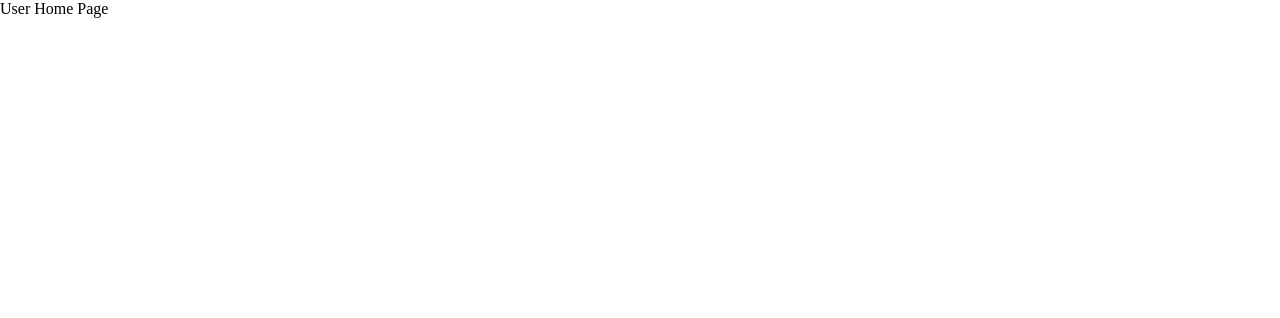
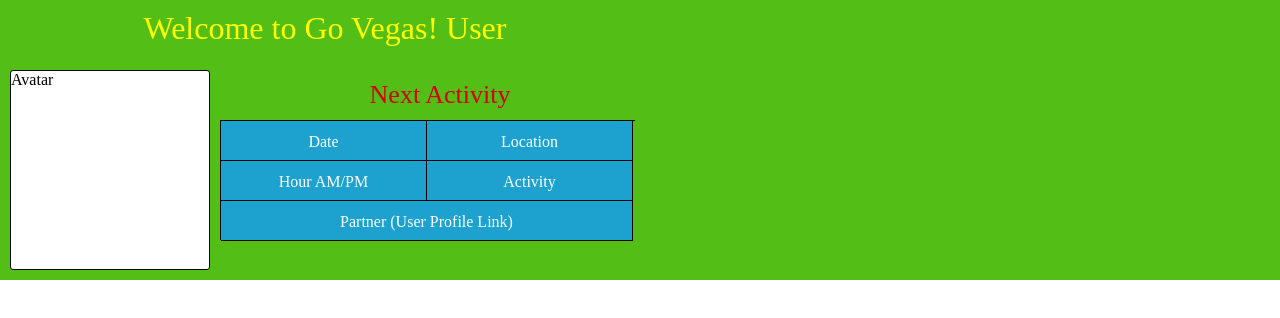
Before and after one commit to JonathanCass/finalproject, a React (Create React App) app in the folder client/: page /UserHomePage in a window 1280 px wide. Shown: the top 318 px of the page. Built offline with nearby package versions, Linux system fonts and the light colour scheme.

Commit message:
strted user home page

```diff
--- a/client/src/components/App.js
+++ b/client/src/components/App.js
@@ -21,8 +21,8 @@ class App extends Component {
     	<Router>
 		    <div>
 		      	  <Route exact={true} path='/' component={Home} /> {/*Greeting Page with Logo and Login / Sign Up*/}
-							<Route path='/UserProfile/' component={UserProfile} />        {/*Where Availability results are displayed*/}
-            	<Route path='/CreateUser/' component={CreateUser} />      {/*Where Availability Is Set*/}
+							<Route path='/UserProfile/' component={UserProfile} />        {/*Where Availability results are displayed, User info and availability settings are made here as well*/}
+            	<Route path='/CreateUser/' component={CreateUser} />      {/*Initial Profile Construction*/}
           		<Route path='/ParkView' component={ParkView} />   {/*Create Event Listings here*/}
               <Route path='/UserHomePage' component={UserHomePage} />
 		    </div>
--- a/client/src/components/UserHomePage.js
+++ b/client/src/components/UserHomePage.js
@@ -1,4 +1,75 @@
 import React from 'react'
+
+const styles={
+    userHomeContainer:{
+        width: 1300,
+        background: '#53BE16'
+    },
+    header:{
+        width: 650,
+        fontSize: 32,
+        color: '#FFFF00',
+        textAlign: 'center',
+        height: 40,
+        paddingTop: 10,
+        marginBottom: 20
+    },
+    userMain:{
+        width: 650,
+        padding: 10,
+        background: '#53BE16',
+        display: 'flex'
+    },
+    avatar:{
+        width: 200,
+        height: 200,
+        background: 'white',
+        border: '1px solid black',
+        borderRadius: 3,
+        display: 'inline-block'
+    },
+    nextBlock:{
+        width: 430,
+        display: 'inline-block',
+        padding: 10
+    },
+    nextLabel:{
+        width: 430,
+        height: 40,
+        fontSize: 26,
+        color: '#d50000',
+        textAlign: 'center',
+        paddingLeft: 10
+    },
+    nextGrid:{
+        border: 'solid 1px black',
+        borderWidth: '1px 0 0 1px',
+        width: 415,
+        height: 120,
+    },
+    gridEntry:{
+        height: 40,
+        width: 206,
+        border: 'solid 1px black',
+        borderWidth: '0 1px 1px 0',
+        display: 'inline-block',
+        textAlign: 'center',
+        lineHeight: '42px',
+        color: 'white',
+        background: '#1DA2CF'
+    },
+    gridWith:{
+        height: 40,
+        width: 412,
+        border: 'solid 1px black',
+        borderWidth: '0 1px 1px 0',
+        display: 'inline-block',
+        textAlign: 'center',
+        lineHeight: '42px',
+        color: 'white',
+        background: '#1DA2CF'
+    }
+}
 
 class UserHomePage extends React.Component {
 //   constructor(props) {
@@ -8,8 +79,23 @@ class UserHomePage extends React.Component {
 
   render() {
     return (
-      <div>
-        User Home Page
+      <div style={styles.userHomeContainer}>
+        <div style={styles.header}>Welcome to Go Vegas! User</div>
+
+        <div style={styles.userMain}>
+            <div style={styles.avatar}>Avatar</div>
+            <div style={styles.nextBlock}>
+                <div style={styles.nextLabel}>Next Activity</div>
+                <div style={styles.nextGrid}>
+                    <div style={styles.gridEntry}>Date</div>
+                    <div style={styles.gridEntry}>Location</div>
+                    <div style={styles.gridEntry}>Hour AM/PM</div>
+                    <div style={styles.gridEntry}>Activity</div>
+                    <div style={styles.gridWith}>Partner (User Profile Link)</div>
+                </div>
+            </div>
+        </div>
+
       </div>
     )
   }
```
